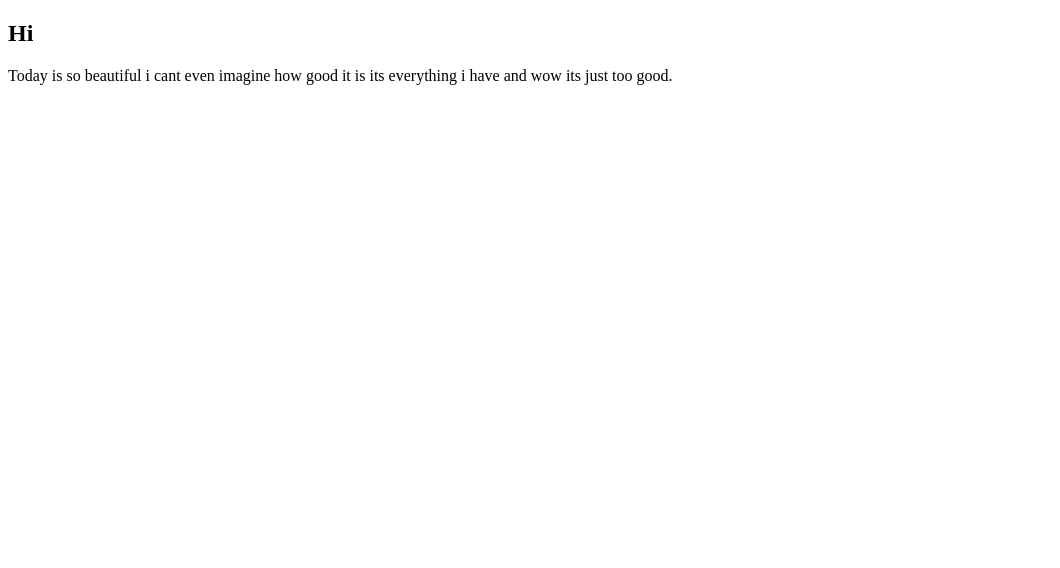
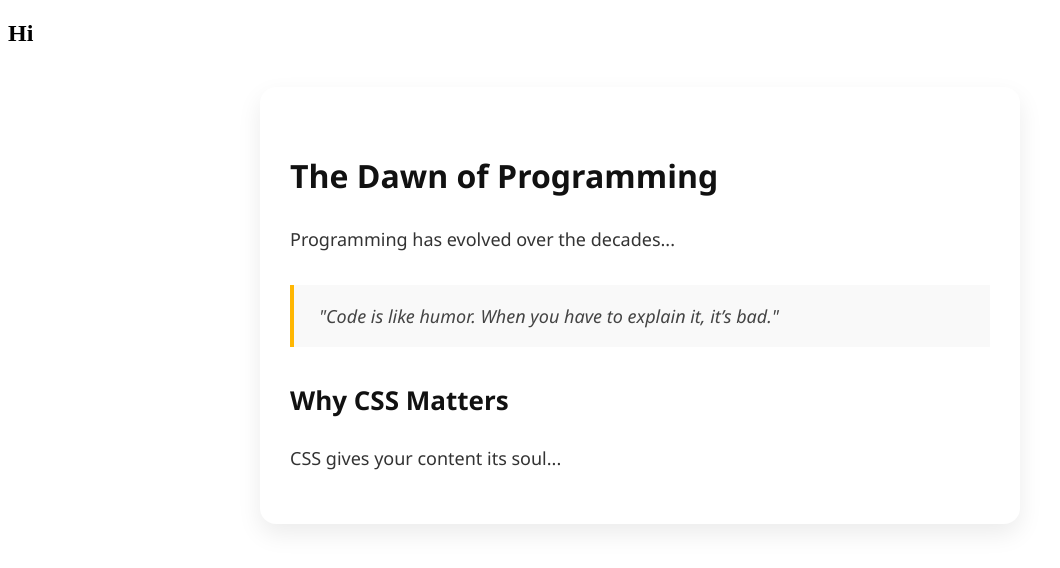
Before and after one commit to hamza-younes/test, a plain HTML site: page index.html in a window 1280 px wide. Shown: the whole page, without its empty margins (0-1060 px from the left). Drawn offline with Linux system fonts and the light colour scheme.

Commit message:
i add it

```diff
--- a/index.html
+++ b/index.html
@@ -3,10 +3,17 @@
 <head>
     <meta charset="UTF-8">
     <meta name="viewport" content="width=device-width, initial-scale=1.0">
+    <link rel="stylesheet" href="style.css">
     <title>Document</title>
 </head>
 <body>
     <h2>Hi</h2>
-    <article>Today is so beautiful i cant even imagine how good it is its everything i have and wow its just too good.</article>
+    <article>
+  <h1>The Dawn of Programming</h1>
+  <p>Programming has evolved over the decades...</p>
+  <blockquote>"Code is like humor. When you have to explain it, it’s bad."</blockquote>
+  <h2>Why CSS Matters</h2>
+  <p>CSS gives your content its soul...</p>
+</article>
 </body>
 </html>
--- /dev/null
+++ b/style.css
@@ -0,0 +1,64 @@
+article {
+  max-width: 700px;
+  margin: 40px auto;
+  padding: 30px;
+  background-color: #ffffff;
+  border-radius: 16px;
+  box-shadow: 0 10px 25px rgba(0, 0, 0, 0.08);
+  font-family: "Segoe UI", Roboto, sans-serif;
+  color: #333;
+  line-height: 1.8;
+  font-size: 18px;
+}
+
+article h1,
+article h2,
+article h3 {
+  font-weight: 600;
+  color: #111;
+  margin-top: 30px;
+  margin-bottom: 15px;
+}
+
+article h1 {
+  font-size: 32px;
+}
+
+article h2 {
+  font-size: 26px;
+}
+
+article h3 {
+  font-size: 22px;
+}
+
+article p {
+  margin-bottom: 20px;
+}
+
+article a {
+  color: #0077cc;
+  text-decoration: none;
+}
+
+article a:hover {
+  text-decoration: underline;
+}
+
+article blockquote {
+  margin: 30px 0;
+  padding: 15px 25px;
+  background: #f9f9f9;
+  border-left: 4px solid #ffb703;
+  font-style: italic;
+  color: #444;
+}
+
+article ul {
+  padding-left: 20px;
+  margin-bottom: 20px;
+}
+
+article ul li {
+  margin-bottom: 10px;
+}
```
